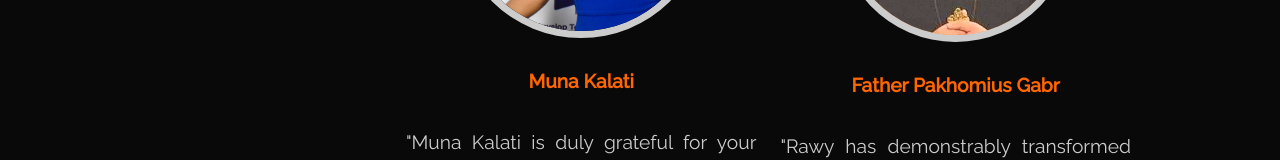
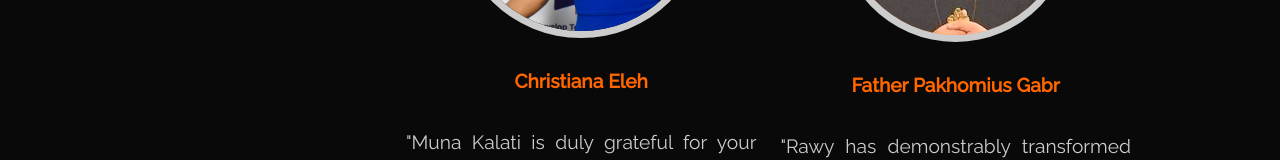
Before and after one commit to Murgany/myPortfolio, a React (Create React App) app: page / in a window 1280 px wide. Shown: the part 1031-1191 px from the top of the page. Built offline with nearby package versions, Linux system fonts and the light colour scheme.

Commit message:
Update index.js

```diff
--- a/src/pages/home/index.js
+++ b/src/pages/home/index.js
@@ -162,7 +162,7 @@ export const Home = () => {
                 className="py-3 text-center"
                 style={{ color: "var(--text-color-3)" }}
               >
-                <strong>Muna Kalati</strong>
+                <strong>Christiana Eleh</strong>
               </p>
               <p className="content">
                 "Muna Kalati is duly grateful for your contributions to the MK app website development, we appreciate you so much!
```
